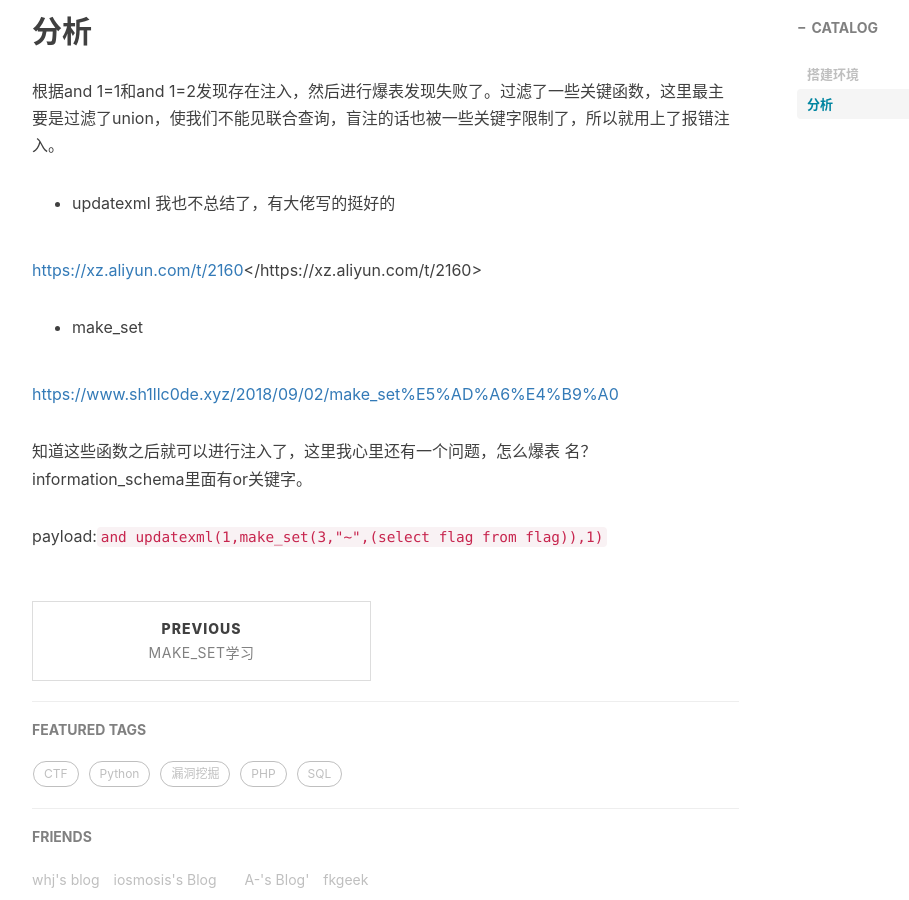
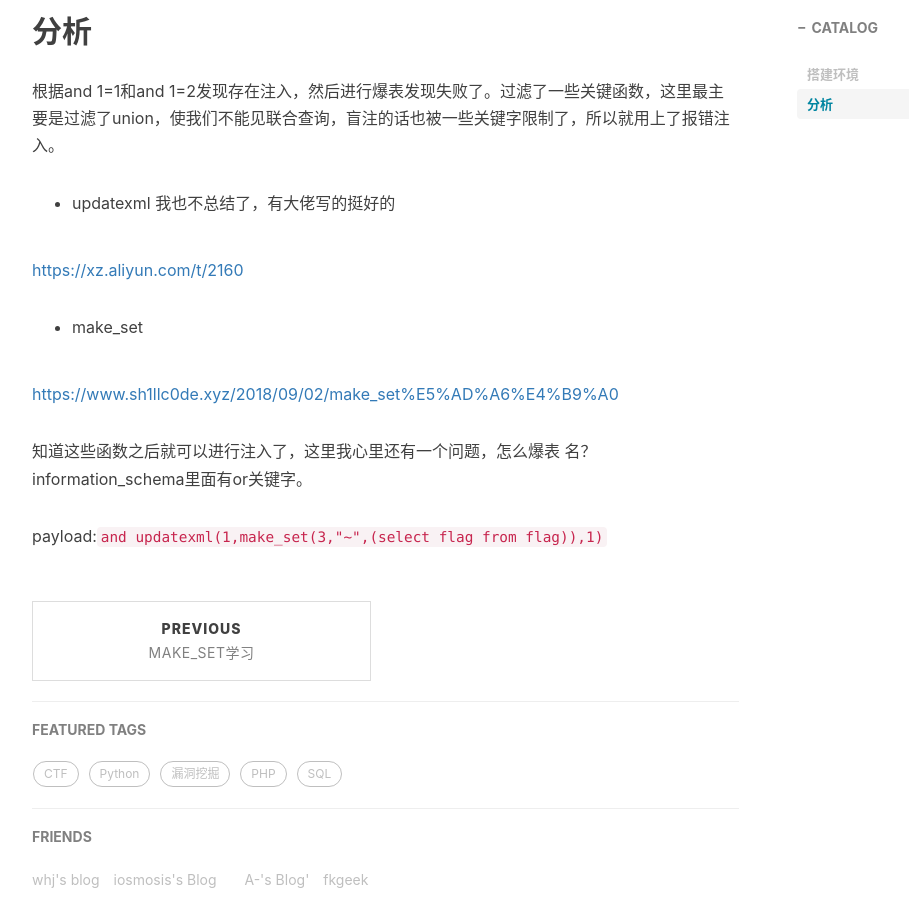
Before and after one commit to zxcvbnmagl/sh1llc0de.github.io, a Jekyll site: the page built from _posts/2018-9-2-updatexml报错注入学习.md, in a window 1280 px wide and 900 px high, scrolled down 2355 px. Shown: the whole window, without its empty margins (233-1142 px from the left). Built offline with Jekyll 4.4.1, drawn with Linux system fonts in a browser that asks for light colours; nearby versions of some CDN libraries; comment, search, counter and statistics services are not loaded.

Commit message:
Update 2018-9-2-updatexml报错注入学习.md

```diff
--- a/_posts/2018-9-2-updatexml报错注入学习.md
+++ b/_posts/2018-9-2-updatexml报错注入学习.md
@@ -106,7 +106,7 @@ INSERT INTO flag VALUES('HRCTF{1n0rrY_i3_Vu1n3rab13}');
 
 * updatexml
 我也不总结了，有大佬写的挺好的
-<https://xz.aliyun.com/t/2160></https://xz.aliyun.com/t/2160>
+<https://xz.aliyun.com/t/2160>
 
 * make_set
 <https://www.sh1llc0de.xyz/2018/09/02/make_set%E5%AD%A6%E4%B9%A0>
```
